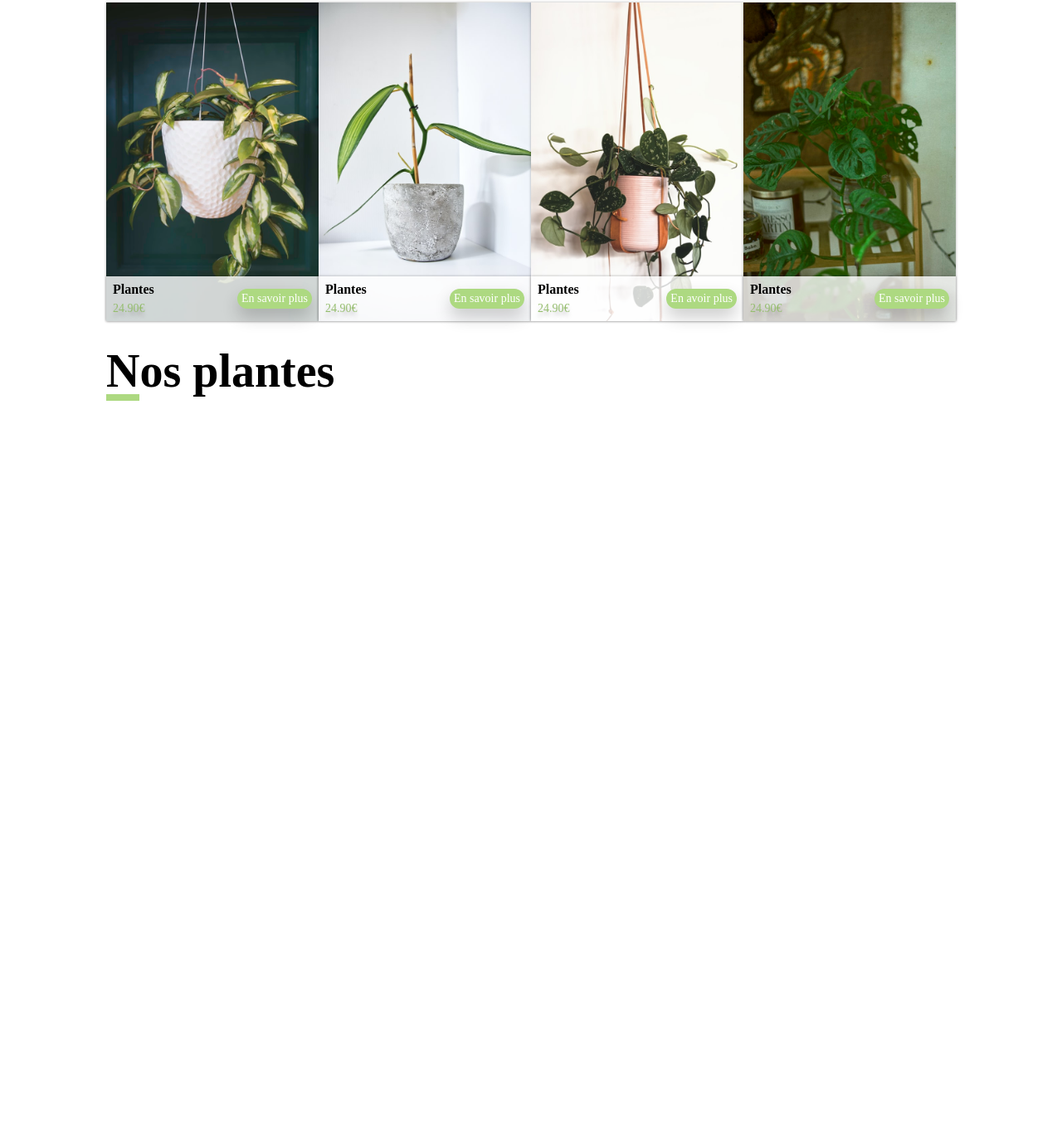
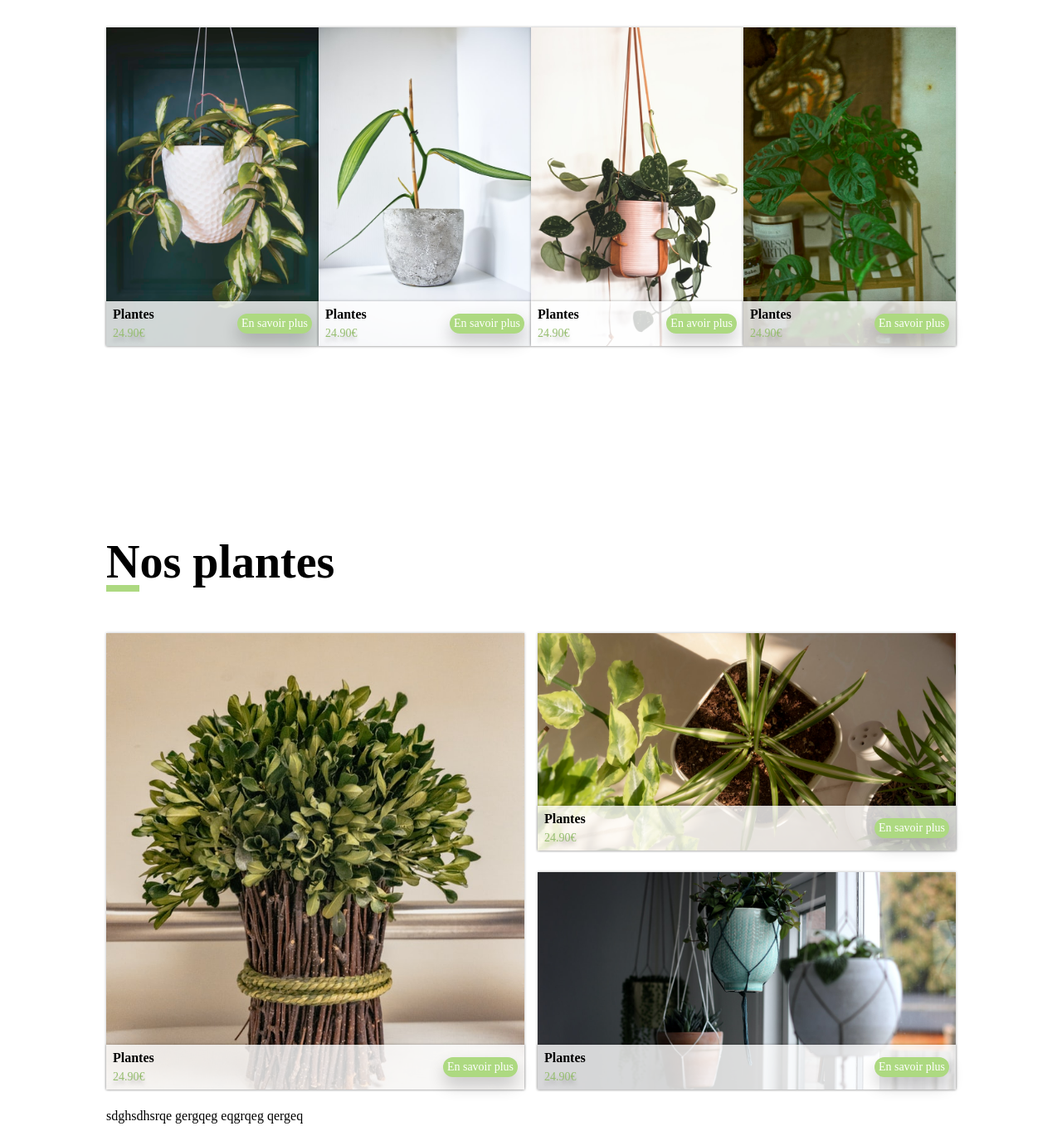
Before and after one commit to Geoffrey-Maillot/Nature-Emoi, a plain HTML site: page index.html in a window 1280 px wide. Shown: the part 870-2239 px from the top of the page at 83% size. Before the commit the page ends 1373 px from the top, so only its background shows below. Drawn offline with Linux system fonts and the light colour scheme.

Commit message:
Section top Nos plantes finis

```diff
--- a/index.html
+++ b/index.html
@@ -79,13 +79,55 @@
             </div>
          </section>
 
-        <section class="plantes">
-            <h2>Nos plantes</h2>
+        <section class="plants ">
+            <h2 class="plants-title">Nos plantes</h2>
 
+            <div class="our-plants">
+                <div class="our-plants-flex">
+                    <div class="plant-flex plant-flex-left plants-limit ">
+                        <footer class="best-sell__plante__footer">
+                            <div >
+                                <div class="plante">Plantes</div>
+                                <div class="price">24.90€</div>
+                            </div>
+                                <div class="more ">En savoir plus</div>
+                        </footer>
+                    </div>
+                    <div class="plant-flex plant-flex-right">
+                        <div class="plant-flex-top plants-limit">
+                            <footer class="best-sell__plante__footer">
+                                <div >
+                                    <div class="plante">Plantes</div>
+                                    <div class="price">24.90€</div>
+                                </div>
+                                    <div class="more ">En savoir plus</div>
+                            </footer>
+                        </div>
+                        <div class="plant-flex-bottom  plants-limit">
+                            <footer class="best-sell__plante__footer">
+                                <div >
+                                    <div class="plante">Plantes</div>
+                                    <div class="price">24.90€</div>
+                                </div>
+                                    <div class="more ">En savoir plus</div>
+                            </footer>
+                        </div>
+                    </div>
+                </div>
+                <div class="our-plants-flex">
 
+                </div>
             </div>
 
         </section>
+
+        <div>sdghsdhsrqe
+
+            gergqeg
+            eqgrqeg
+            qergeq <br>
+            <br>
+        </div>
 
     </main>
 
--- a/main.css
+++ b/main.css
@@ -38,13 +38,13 @@
     justify-content: space-between;
     margin-left: 4rem;
     width: 30% ;
-    min-width: 310px;
 }
 
 .nav a {
-
+    flex-shrink: 0;
     display: inline-block;
     position: relative;
+    margin-left: 0.8rem;
 
 }
 
@@ -117,7 +117,7 @@ transition: all 0.5s;
 h2 {
     font-size: 3.5rem;
     font-weight: 700;
-    margin-bottom: 20px;
+    margin-bottom: 50px;
 }
 
 h2::after {
@@ -149,6 +149,9 @@ display: block;
 
 .best-sell__img {
     display: block;
+    max-width: 100%;
+    max-height: 100%;
+    object-fit: contain;
 }
 
 .best-sell__plante__footer {
@@ -179,14 +182,65 @@ display: block;
     box-shadow: rgba(0, 0, 0, 0.2) 0 10px 20px;
 }
 
+.plants-title {
+    margin-top: 200px;
+
+}
+
+.our-plants {
+
+}
+
+.our-plants-flex {
+    display: flex;
+    justify-content: space-between;
+    flex-wrap: wrap;
+}
+
+.plant-flex {
+    width: calc(50% - 1rem);
+    height: 550px;
+    max-width: 580px;
+    min-width: 338px;
+   margin-right: auto;
+   margin-left: auto;
+    flex: 1 1 auto;
+}
+.plant-flex-left {
+    background: url(/images/nos_plantes/1.jpg) center center no-repeat;
+    background-size: cover;
+    position: relative;
+    margin-bottom: 1.5rem;
+    margin-right: 1rem;
+    box-shadow: rgba(0, 0, 0, 0.3) 0 0 3px;
+}
+
+.plant-flex-right {
+    display: flex;
+    flex-direction: column;
+    justify-content: space-between;
+}
+
+.plant-flex-top {
+    background: url(/images/nos_plantes/2.jpg) center center no-repeat;
+    background-size: cover;
+    height: calc(50% - 0.8rem);
+    position: relative;
+    box-shadow: rgba(0, 0, 0, 0.3) 0 0 3px;
+}
+
+.plant-flex-bottom {
+    background: url(/images/nos_plantes/3.jpg) center center no-repeat ;
+    background-size: cover;
+    height: calc(50% - 0.8rem);
+    position: relative;
+    box-shadow: rgba(0, 0, 0, 0.3) 0 0 3px;
+}
 
 
 
 
-
-
-
-@media screen and (max-width: 800px) {
+@media screen and (max-width: 768px) {
 
     .header .nav {
         display: none;
@@ -220,3 +274,33 @@ display: block;
         width: auto;
     }
 }
+
+@media screen and (max-width: 591px) {
+
+    .plants-limit {
+        width: 300px;
+        min-width: 300px;
+        margin-right: auto;
+        margin-left: auto;
+        flex: 0 1 auto;
+    }
+
+    .plant-flex-left {
+        height: 450px;
+    }
+    .plant-flex-right {
+        height: auto;
+    }
+
+    .plant-flex-top {
+        height: 450px;
+    }
+
+    .plant-flex-bottom {
+        height:450px;
+        margin-top: 1.5rem;
+    }
+
+
+
+}
```
